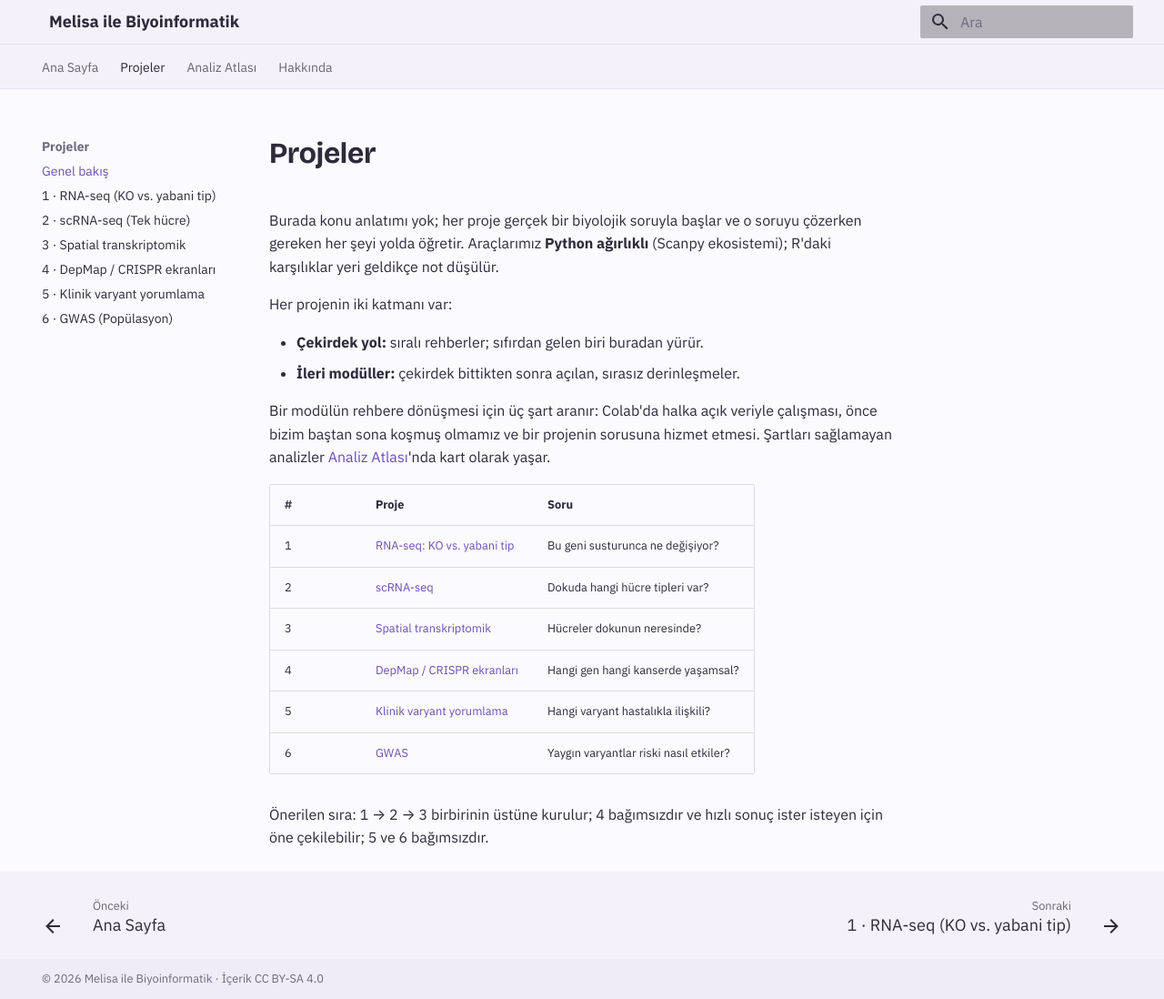
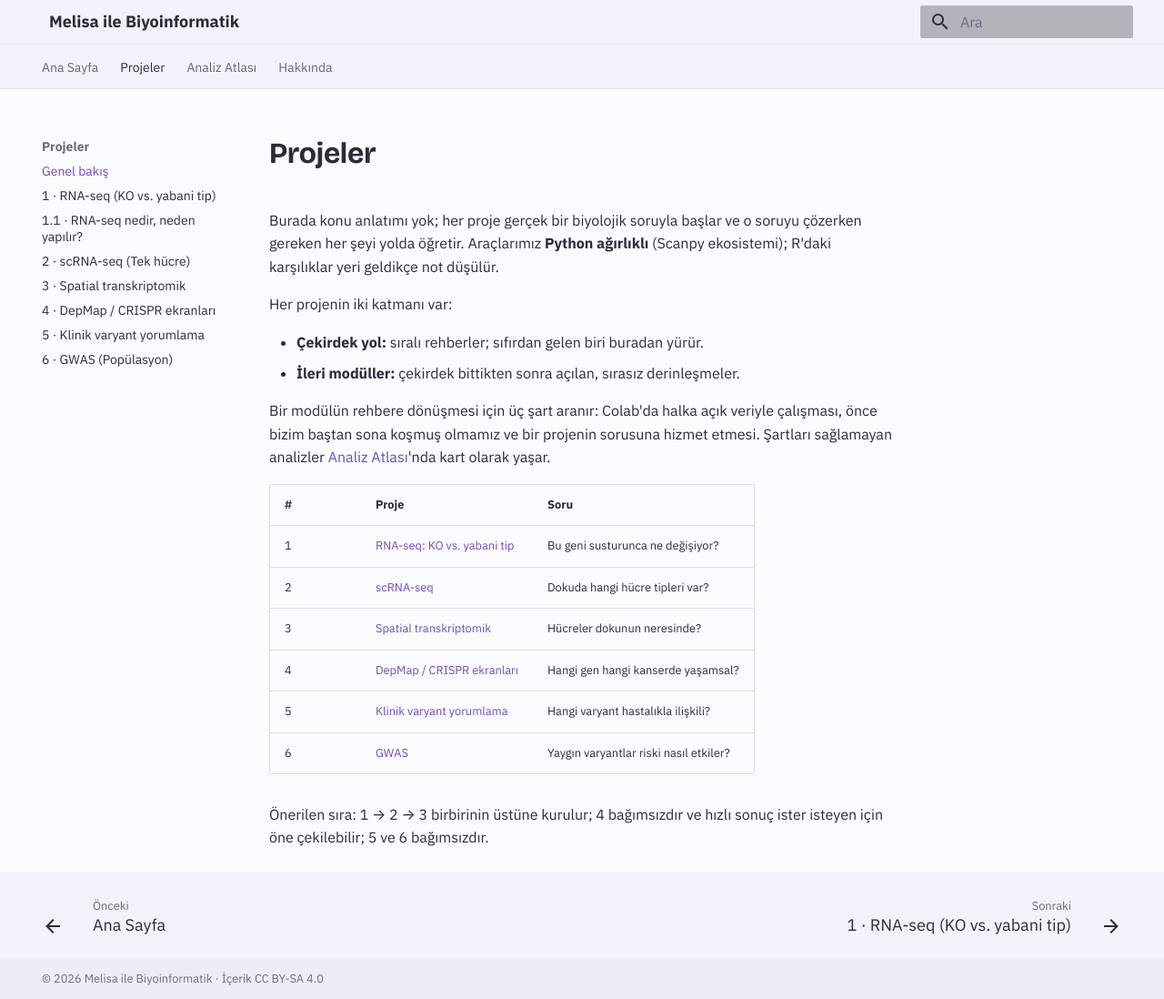
Before and after one commit to melissa-04/melisayla-biyoinformatik, an MkDocs documentation site: the page built from docs/projeler/index.md, in a window 1280 px wide and 1098 px high. Shown: the whole window at 91% size. Built offline with MkDocs 1.6.1 and Material for MkDocs 9.7.7, drawn with Linux system fonts in a browser that asks for light colours.

Commit message:
Add new section for RNA-seq explanation

```diff
--- a/mkdocs.yml
+++ b/mkdocs.yml
@@ -24,6 +24,7 @@ nav:
   - Projeler:
       - Genel bakış: projeler/index.md
       - "1 · RNA-seq (KO vs. yabani tip)": projeler/rna-seq.md
+      - "1.1 · RNA-seq nedir, neden yapılır?": projeler/rna-seq-01.md
       - "2 · scRNA-seq (Tek hücre)": projeler/scrna.md
       - "3 · Spatial transkriptomik": projeler/spatial.md
       - "4 · DepMap / CRISPR ekranları": projeler/depmap.md
```
